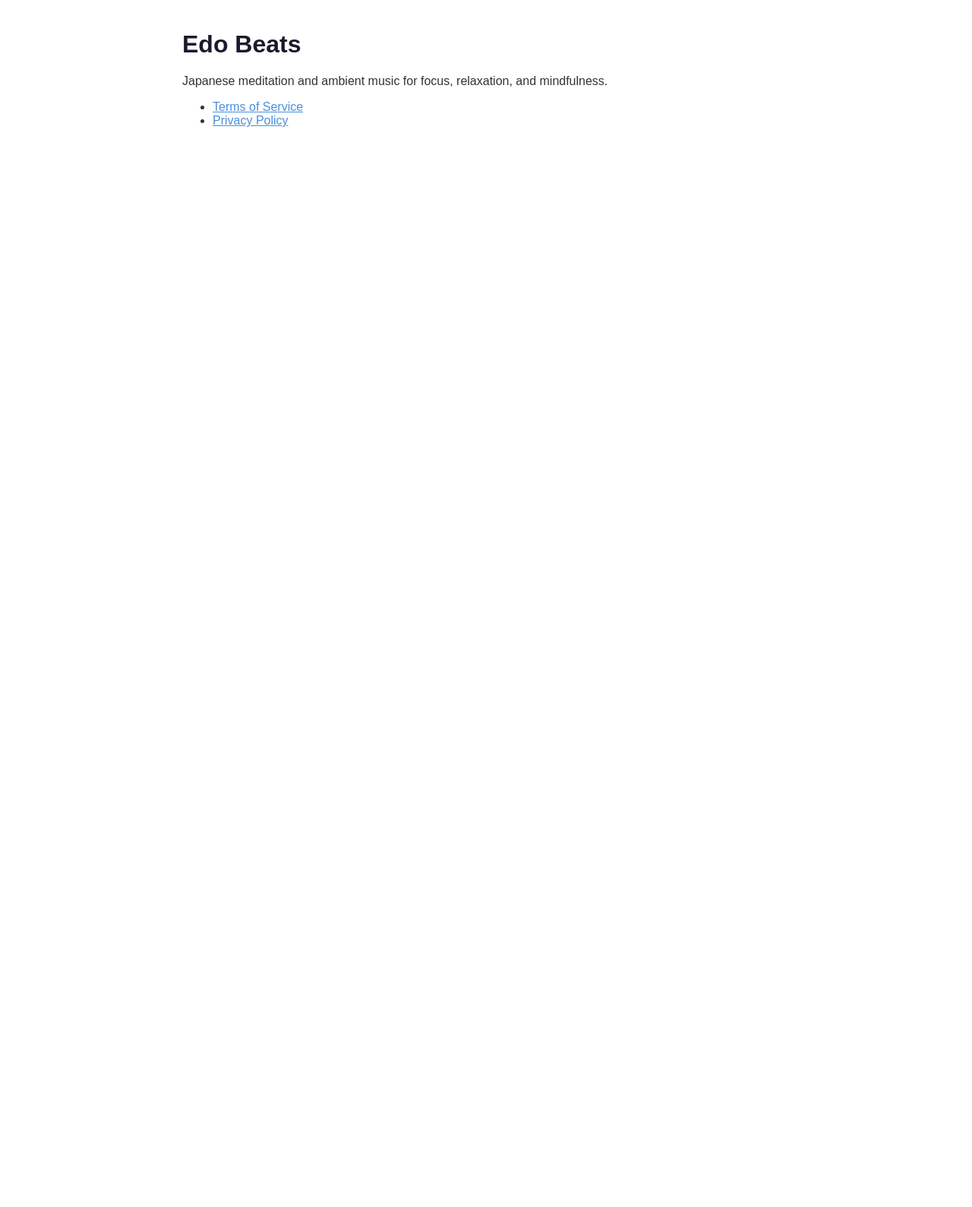
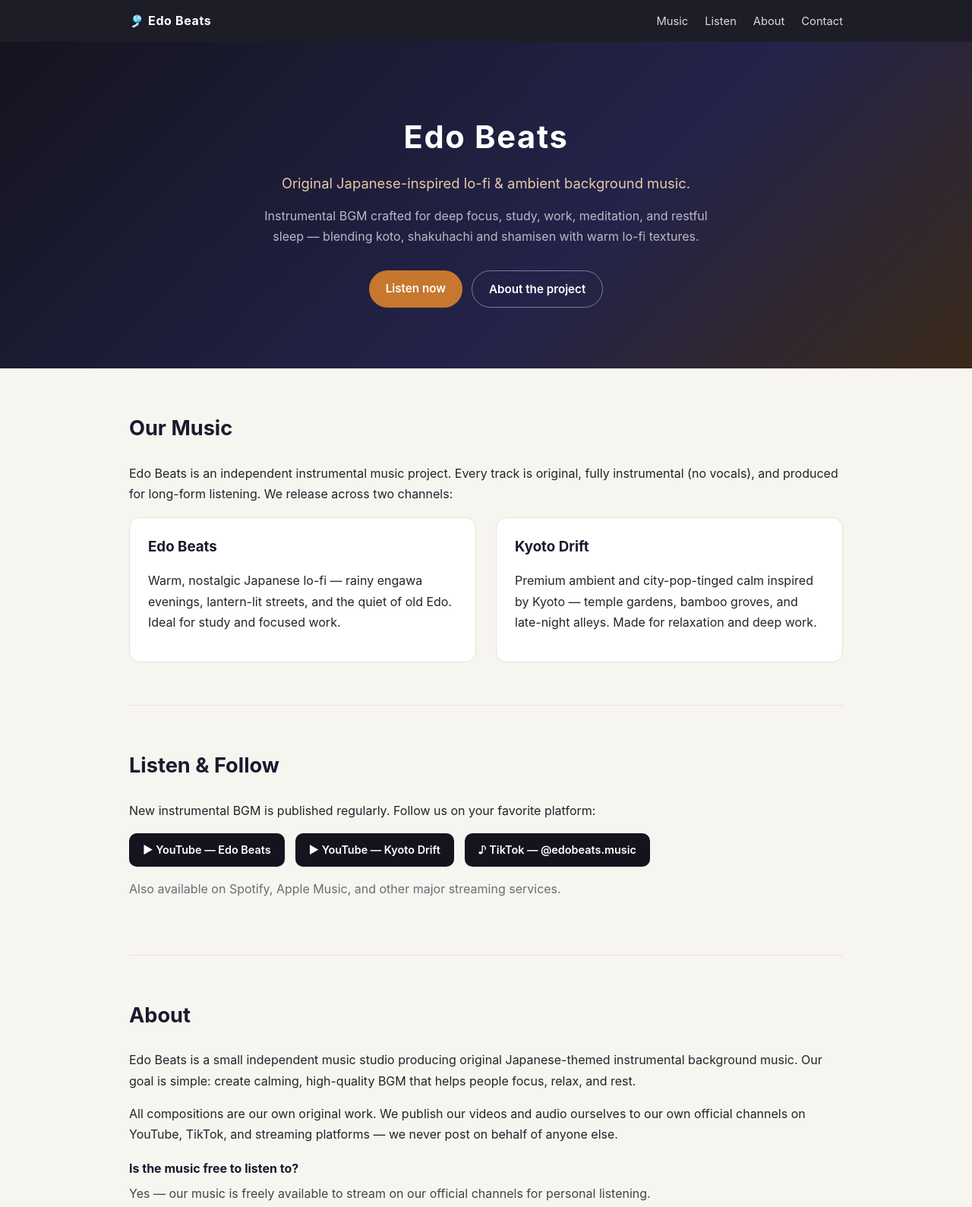
Before and after one commit to rainbow7bi11ionaire-boop/edobeats, a plain HTML site: page index.html in a window 1280 px wide. Shown: the top 1589 px of the page at 76% size. Before the commit the page ends 800 px from the top, so only its background shows below. Drawn offline with Linux system fonts and the light colour scheme.

Commit message:
Build out homepage into a fully-developed site (fix TikTok 'website not fully developed' rejection)
- Real multi-section site: hero, Our Music (Edo Beats/Kyoto Drift), Listen & Follow (YouTube x2 + TikTok real links), About, FAQ, Contact, footer
- Styled, responsive; clarifies we post only our own content to our own channels

Co-Authored-By: Claude Opus 4.8 (1M context) <noreply@anthropic.com>

```diff
--- a/index.html
+++ b/index.html
@@ -3,19 +3,118 @@
 <head>
 <meta charset="UTF-8">
 <meta name="viewport" content="width=device-width, initial-scale=1.0">
-<title>Edo Beats - Japanese Meditation Music</title>
+<title>Edo Beats — Japanese Lo-fi &amp; Ambient BGM</title>
+<meta name="description" content="Edo Beats produces original Japanese-inspired instrumental lo-fi and ambient background music (BGM) for focus, study, work, meditation, and sleep. Listen on YouTube, TikTok, Spotify and Apple Music.">
 <style>
-  body { font-family: sans-serif; max-width: 800px; margin: 40px auto; padding: 0 20px; color: #333; }
-  h1 { color: #1a1a2e; }
-  a { color: #4a90d9; }
+  :root { --ink:#14141f; --indigo:#1a1a2e; --copper:#c8772e; --paper:#f7f5f0; --muted:#6b6b78; }
+  * { box-sizing: border-box; }
+  body { margin:0; font-family: -apple-system, "Segoe UI", "Hiragino Kaku Gothic ProN", sans-serif; color:#23232b; background:var(--paper); line-height:1.7; }
+  a { color:#3a6ea5; text-decoration:none; }
+  a:hover { text-decoration:underline; }
+  header { position:sticky; top:0; background:rgba(20,20,31,.96); color:#fff; z-index:10; }
+  nav { max-width:980px; margin:0 auto; display:flex; align-items:center; justify-content:space-between; padding:14px 20px; }
+  nav .brand { font-weight:700; letter-spacing:.04em; color:#fff; }
+  nav ul { list-style:none; display:flex; gap:22px; margin:0; padding:0; }
+  nav a { color:#d8d8e0; font-size:.92rem; }
+  .hero { background:linear-gradient(135deg,#14141f 0%,#23234a 60%,#3a2a1a 100%); color:#fff; text-align:center; padding:90px 20px 80px; }
+  .hero h1 { font-size:2.6rem; margin:0 0 10px; letter-spacing:.04em; }
+  .hero .tag { font-size:1.15rem; color:#e6c9a8; margin:0 auto 8px; max-width:640px; }
+  .hero .sub { color:#b9b9c8; max-width:620px; margin:14px auto 30px; }
+  .btns { display:flex; gap:12px; justify-content:center; flex-wrap:wrap; }
+  .btn { display:inline-block; padding:11px 22px; border-radius:30px; font-weight:600; font-size:.95rem; }
+  .btn.primary { background:var(--copper); color:#fff; }
+  .btn.ghost { border:1px solid #ffffff66; color:#fff; }
+  main { max-width:980px; margin:0 auto; padding:0 20px; }
+  section { padding:56px 0; border-bottom:1px solid #e7e3da; }
+  section h2 { font-size:1.7rem; color:var(--indigo); margin-top:0; }
+  .grid { display:grid; grid-template-columns:1fr 1fr; gap:26px; }
+  .card { background:#fff; border:1px solid #e7e3da; border-radius:14px; padding:22px 24px; }
+  .card h3 { margin:0 0 6px; color:var(--indigo); }
+  .platforms { display:flex; gap:14px; flex-wrap:wrap; margin-top:10px; }
+  .platforms a { display:inline-block; padding:10px 18px; border-radius:10px; background:#14141f; color:#fff; font-weight:600; font-size:.9rem; }
+  .faq dt { font-weight:700; color:var(--indigo); margin-top:18px; }
+  .faq dd { margin:6px 0 0; color:#444; }
+  footer { background:var(--ink); color:#cfcfd8; text-align:center; padding:34px 20px; font-size:.9rem; }
+  footer a { color:#e6c9a8; }
+  @media (max-width:680px){ .grid{grid-template-columns:1fr;} .hero h1{font-size:2rem;} nav ul{gap:14px;} }
 </style>
 </head>
 <body>
-<h1>Edo Beats</h1>
-<p>Japanese meditation and ambient music for focus, relaxation, and mindfulness.</p>
-<ul>
-  <li><a href="terms.html">Terms of Service</a></li>
-  <li><a href="privacy.html">Privacy Policy</a></li>
-</ul>
+<header>
+  <nav>
+    <span class="brand">🎐 Edo Beats</span>
+    <ul>
+      <li><a href="#music">Music</a></li>
+      <li><a href="#listen">Listen</a></li>
+      <li><a href="#about">About</a></li>
+      <li><a href="#contact">Contact</a></li>
+    </ul>
+  </nav>
+</header>
+
+<div class="hero">
+  <h1>Edo Beats</h1>
+  <p class="tag">Original Japanese-inspired lo-fi &amp; ambient background music.</p>
+  <p class="sub">Instrumental BGM crafted for deep focus, study, work, meditation, and restful sleep — blending koto, shakuhachi and shamisen with warm lo-fi textures.</p>
+  <div class="btns">
+    <a class="btn primary" href="#listen">Listen now</a>
+    <a class="btn ghost" href="#about">About the project</a>
+  </div>
+</div>
+
+<main>
+  <section id="music">
+    <h2>Our Music</h2>
+    <p>Edo Beats is an independent instrumental music project. Every track is original, fully instrumental (no vocals), and produced for long-form listening. We release across two channels:</p>
+    <div class="grid">
+      <div class="card">
+        <h3>Edo Beats</h3>
+        <p>Warm, nostalgic Japanese lo-fi — rainy engawa evenings, lantern-lit streets, and the quiet of old Edo. Ideal for study and focused work.</p>
+      </div>
+      <div class="card">
+        <h3>Kyoto Drift</h3>
+        <p>Premium ambient and city-pop-tinged calm inspired by Kyoto — temple gardens, bamboo groves, and late-night alleys. Made for relaxation and deep work.</p>
+      </div>
+    </div>
+  </section>
+
+  <section id="listen">
+    <h2>Listen &amp; Follow</h2>
+    <p>New instrumental BGM is published regularly. Follow us on your favorite platform:</p>
+    <div class="platforms">
+      <a href="https://www.youtube.com/channel/UCS8HXhq_-DfExf2ru3DIAew" target="_blank" rel="noopener">▶ YouTube — Edo Beats</a>
+      <a href="https://www.youtube.com/channel/UC9uYcLs9Ie8GlEtPIMr3mLw" target="_blank" rel="noopener">▶ YouTube — Kyoto Drift</a>
+      <a href="https://www.tiktok.com/@edobeats.music" target="_blank" rel="noopener">♪ TikTok — @edobeats.music</a>
+    </div>
+    <p style="margin-top:16px; color:var(--muted);">Also available on Spotify, Apple Music, and other major streaming services.</p>
+  </section>
+
+  <section id="about">
+    <h2>About</h2>
+    <p>Edo Beats is a small independent music studio producing original Japanese-themed instrumental background music. Our goal is simple: create calming, high-quality BGM that helps people focus, relax, and rest.</p>
+    <p>All compositions are our own original work. We publish our videos and audio ourselves to our own official channels on YouTube, TikTok, and streaming platforms — we never post on behalf of anyone else.</p>
+    <dl class="faq">
+      <dt>Is the music free to listen to?</dt>
+      <dd>Yes — our music is freely available to stream on our official channels for personal listening.</dd>
+      <dt>Do you use vocals?</dt>
+      <dd>No. Edo Beats is purely instrumental, designed as unobtrusive background music.</dd>
+      <dt>How often do you release?</dt>
+      <dd>We publish new tracks on a regular schedule across our channels.</dd>
+      <dt>Can I use your music in my own videos?</dt>
+      <dd>Please contact us for licensing inquiries before using our content.</dd>
+    </dl>
+  </section>
+
+  <section id="contact">
+    <h2>Contact</h2>
+    <p>For licensing, collaboration, or any questions, reach us at:<br>
+    <a href="mailto:edobeats.music@gmail.com">edobeats.music@gmail.com</a></p>
+  </section>
+</main>
+
+<footer>
+  <p>© 2026 Edo Beats. All rights reserved.</p>
+  <p><a href="terms.html">Terms of Service</a> &nbsp;·&nbsp; <a href="privacy.html">Privacy Policy</a></p>
+</footer>
 </body>
 </html>
```
